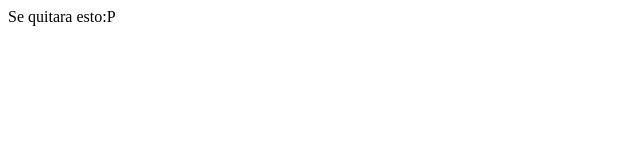
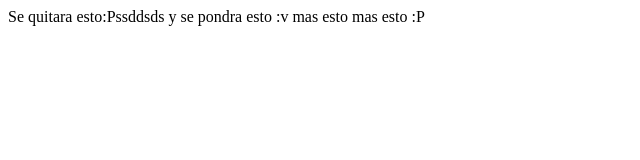
Before and after one commit to jhonnyvasquez/colaboracionpru, a plain HTML site: page index.html in a window 1280 px wide. Shown: the whole page, without its empty margins (0-640 px from the left). Drawn offline with Linux system fonts and the light colour scheme.

Commit message:
Update index.html
Cambio nuevo (ULTIMO)

```diff
--- a/index.html
+++ b/index.html
@@ -5,6 +5,14 @@
 	<title>Prueba fork - Colaboration</title>
 </head>
 <body>
-Se quitara esto:P
+Se quitara esto:Pssddsds
+y se pondra esto :v
+mas esto
+
+mas esto
+
+
+
+:P
 </body>
 </html>
```
